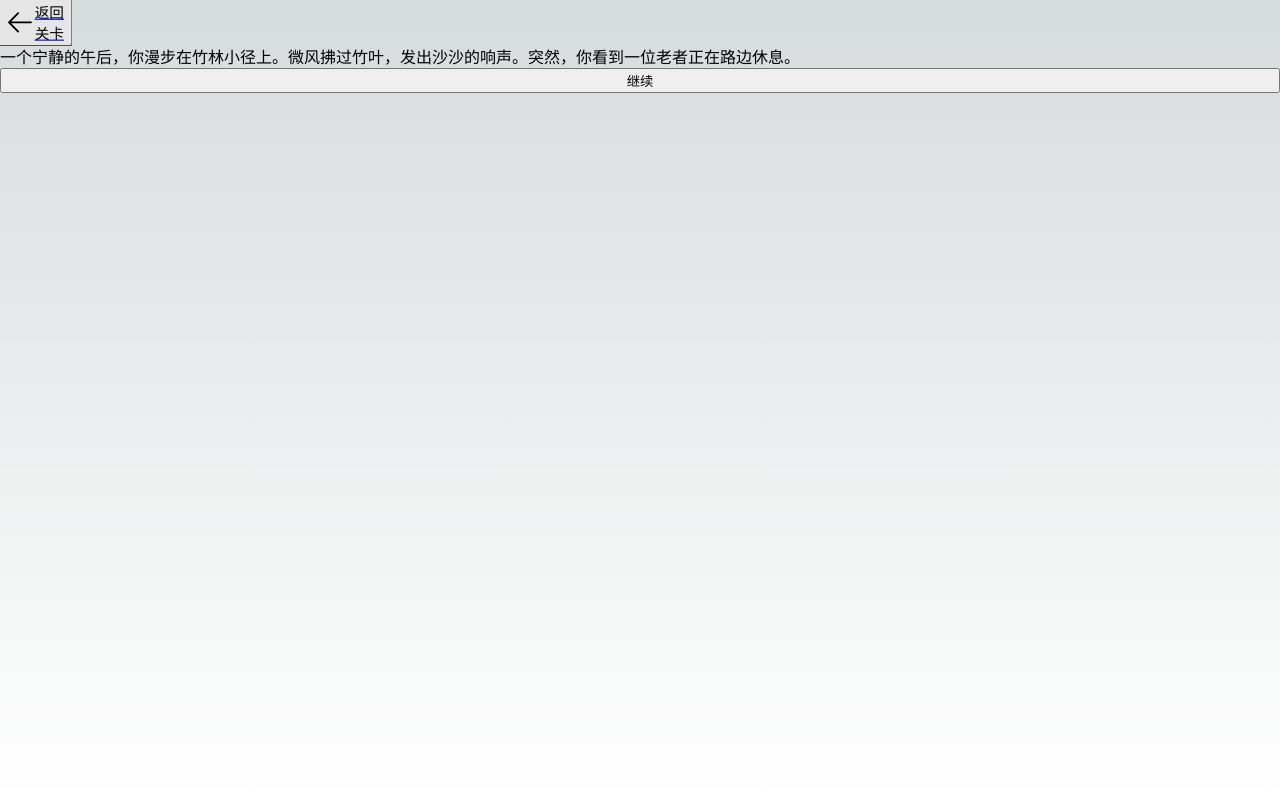
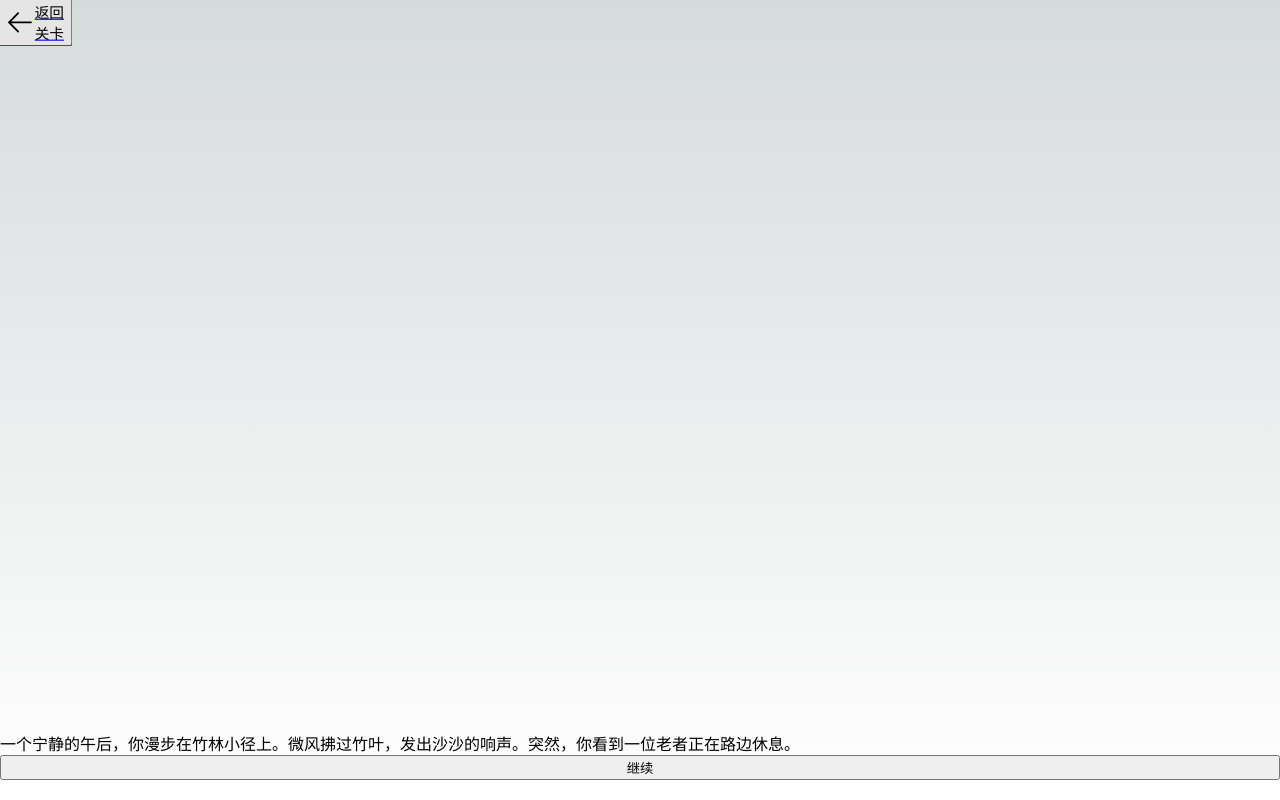
Before and after one commit to 3265963697/competition-project, a Next.js app: page /novel/1 in a window 1280 px wide. Built offline with nearby package versions, Linux system fonts and the light colour scheme.

Commit message:
Update NovelPageClient.tsx
对话框改至底部

```diff
--- a/app/novel/[levelId]/NovelPageClient.tsx
+++ b/app/novel/[levelId]/NovelPageClient.tsx
@@ -116,7 +116,8 @@ export default function NovelPageClient({ levelId }: { levelId: string }) {
   }
 
   return (
-    <div className="min-h-screen bg-gray-900 p-6">
+    <div className="min-h-screen bg-gray-900 p-6 flex flex-col">
+      {/* 返回按钮保持在顶部 */}
       <Link href="/levels">
         <motion.button
           whileHover={{ scale: 1.1 }}
@@ -128,7 +129,9 @@ export default function NovelPageClient({ levelId }: { levelId: string }) {
         </motion.button>
       </Link>
 
-      <div className="max-w-2xl mx-auto mt-20">
+      {/* 对话容器移动到页面底部 */}
+      <div className="flex-1"></div> {/* 占位空间 */}
+      <div className="max-w-2xl mx-auto w-full fixed bottom-[2.5vh] left-1/2 transform -translate-x-1/2">
         <motion.div
           key={currentStep}
           initial={{ opacity: 0, y: 20 }}
```
